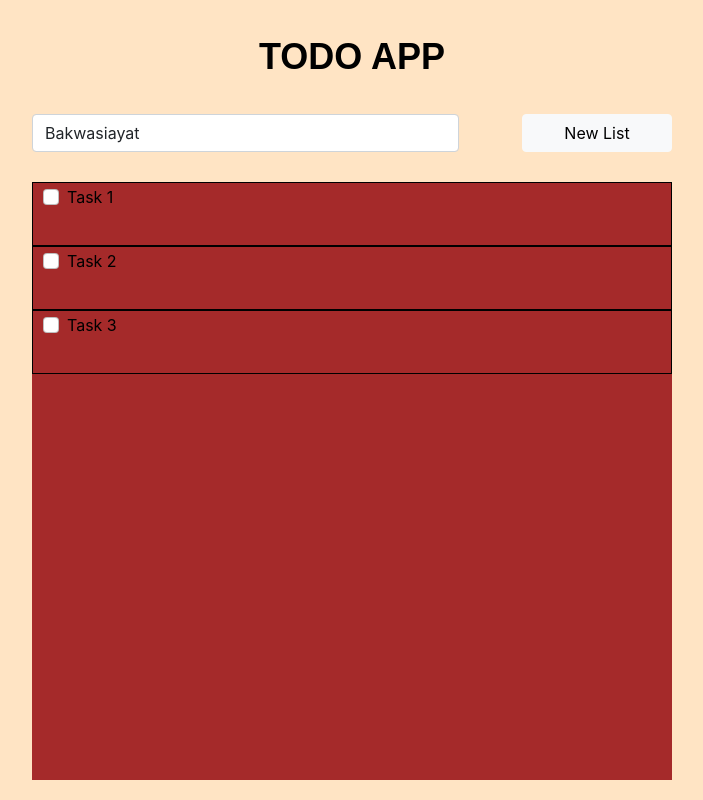
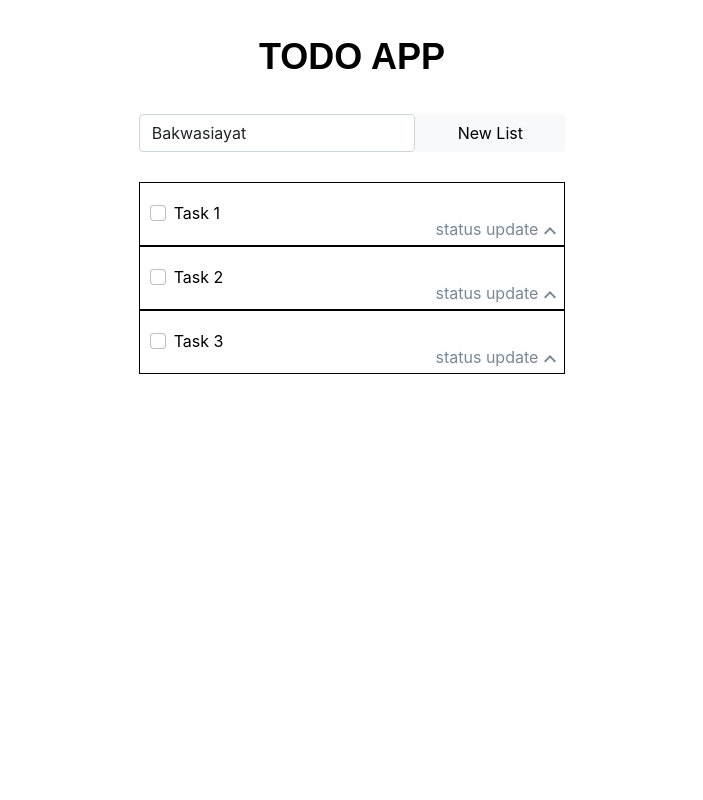
Before and after one commit to mehtishamulhaq/TODO_APP, a React (Create React App) app in the folder todo_app/: page / in a window 1280 px wide. Shown: the whole page, without its empty margins (288-991 px from the left). Built offline with nearby package versions, Linux system fonts and the light colour scheme.

Commit message:
updating progress

```diff
--- a/todo_app/src/components/ListItem/ListItem.css
+++ b/todo_app/src/components/ListItem/ListItem.css
@@ -1,5 +1,38 @@
 .list-item {
   width: 100%;
   height: 60px;
-  background-color: cornflowerblue;
+  /* background-color: cornflowerblue; */
+  display: flex;
+  align-items: center;
+  width: 100%;
+  height: 64px;
+  padding: 2px 10px;
+  border: 1px solid black;
+  display: flex;
+  align-items: center;
+  position: relative;
 }
+
+.right-container {
+  display: flex;
+  position: absolute;
+  display: flex;
+  position: absolute;
+  bottom: 2px;
+  right: 2px;
+}
+
+.completion-status {
+  color: lightslategrey;
+}
+
+.toggle-task {
+  color: lightslategrey;
+  cursor: pointer;
+}
+
+.sub-tasks-container {
+  background-color: plum;
+  width: 80%;
+  margin: 0 auto;
+}
--- a/todo_app/src/components/ListItem/ListItem.js
+++ b/todo_app/src/components/ListItem/ListItem.js
@@ -1,13 +1,30 @@
-import React from 'react';
+import React, { useState } from 'react';
 import Checkbox from './../Checkbox/Checkbox';
-import './../../scss/ListItem.css';
+import './ListItem.css';
+// import './../../scss/ListItem.css';
+import ExpandLessIcon from '@material-ui/icons/ExpandLess';
+import ExpandMoreIcon from '@material-ui/icons/ExpandMore';
 
 export default function ListItem({
     description,
 }) {
+
+    const [expanded, toggleExpanded] = useState(false);
     return (
-        <div className='list-item'>
-            <Checkbox >{description}</Checkbox>
-        </div>
+        <React.Fragment>
+            <div className='list-item'>
+                <Checkbox >{description}</Checkbox>
+                <div className='right-container'>
+                    <div className='completion-status'>status update</div>
+                    <div className='toggle-task' onClick={() => toggleExpanded(!expanded)}>
+                        {expanded ? <ExpandMoreIcon /> : <ExpandLessIcon />}
+                    </div>
+
+                </div>
+            </div>
+            {expanded ? (
+                <div className='list-item sub-tasks-container' >steps here </div>
+            ) : null}
+        </React.Fragment>
     )
 }
--- a/todo_app/src/js/App.js
+++ b/todo_app/src/js/App.js
@@ -36,7 +36,7 @@ function App() {
   return (
     <div className="App">
       <Grid container className='container-grid'>
-        <Grid item xs={12} sm={6} m={4} className='center-item-grid'>
+        <Grid item xs={12} sm={4} m={4} className='center-item-grid'>
           <div className='header-container'>
             <Label className='header-label'>TODO APP</Label>
           </div>
--- a/todo_app/src/scss/App.css
+++ b/todo_app/src/scss/App.css
@@ -17,7 +17,7 @@
   width: 100vw;
   height: 100vh;
   overflow: hidden;
-  background-color: bisque;
+  /* background-color: bisque; */
 }
 
 .container-grid {
--- a/todo_app/src/scss/ListItem.css
+++ b/todo_app/src/scss/ListItem.css
@@ -3,4 +3,7 @@
   height: 64px;
   padding: 2px 10px;
   border: 1px solid black;
+  display: flex;
+  align-items: center;
+  position: relative;
 }
--- a/todo_app/src/scss/TodoList.css
+++ b/todo_app/src/scss/TodoList.css
@@ -1,5 +1,5 @@
 .list-container {
-  background-color: brown;
+  /* background-color: brown; */
   flex: 1;
   overflow-y: auto;
   margin-bottom: 20px;
```
